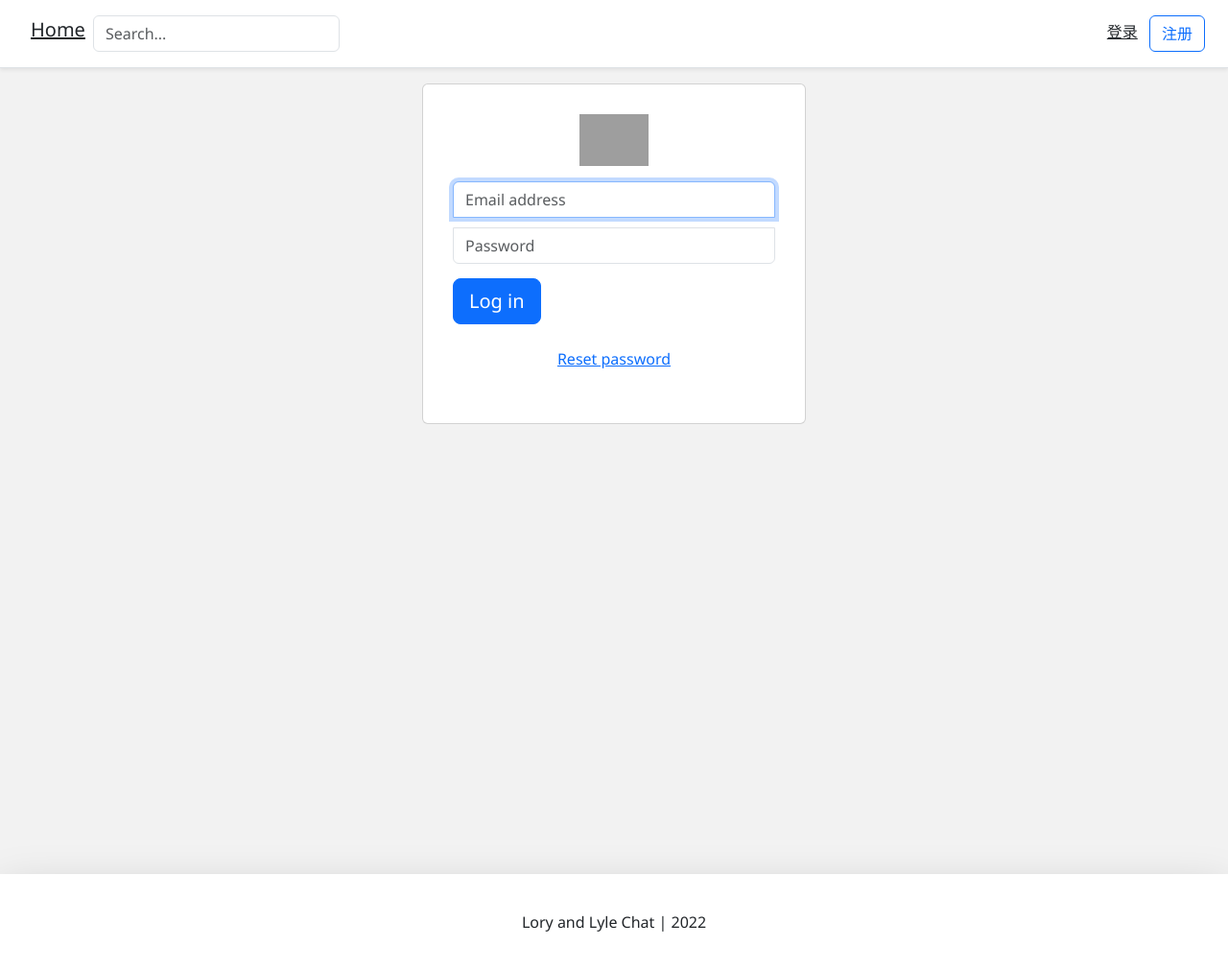
After one commit to lylelllll/webchat_v1, a Django app: page /login/ in a window 1280 px wide. The commit adds this page. Shown: the whole page at 96% size. Run offline with Django 3.2, Linux system fonts and the light colour scheme; some libraries are stand-ins or nearby versions; grey boxes are pictures that could not be loaded.

Commit message:
login&&logout

```diff
--- a/account/forms.py
+++ b/account/forms.py
@@ -27,3 +27,18 @@ class RegistrationForm(UserCreationForm):
 		except Account.DoesNotExist:
 			return username
 		raise forms.ValidationError('Username "%s" is already in use.' % username)
+
+class AccountAuthenticationForm(forms.ModelForm):
+
+	password = forms.CharField(label='Password', widget=forms.PasswordInput)
+
+	class Meta:
+		model = Account
+		fields = ('email', 'password')
+
+	def clean(self):
+		if self.is_valid():
+			email = self.cleaned_data['email']
+			password = self.cleaned_data['password']
+			if not authenticate(email=email, password=password):
+				raise forms.ValidationError("Invalid login")
--- /dev/null
+++ b/account/templates/account/login.html
@@ -0,0 +1,73 @@
+{% extends 'base.html' %}
+{% load static %}
+
+{% block content %}
+
+
+<style type="text/css">
+
+  .card-signin {
+	  width: 100%;
+	  max-width: 400px;
+	  padding: 15px;
+	  margin: auto;
+  }
+
+  .form-signin input[type="email"] {
+    margin-bottom: 10px;
+    border-bottom-right-radius: 0;
+    border-bottom-left-radius: 0;
+  }
+  .form-signin input[type="password"] {
+    margin-bottom: -1px;
+    border-top-left-radius: 0;
+    border-top-right-radius: 0;
+  }
+
+
+</style>
+
+<div class="container-fluid">
+	<div class="row justify-content-center">
+		<div class="card card-signin">
+		  <div class="card-body">
+		    <form class="form-signin" method="post">{% csrf_token %}
+				<div class="d-flex flex-column pb-3">
+				<img class="img-fluid mx-auto d-block" src="{% static 'pics/heart.png' %}" alt="logo" width="72" height="72">
+				</div>
+				<input type="email" name="email" id="inputEmail" class="form-control" placeholder="Email address" required autofocus>
+
+				<input type="password" name="password" id="inputPassword" class="form-control" placeholder="Password" required>
+
+				{% for field in login_form %}
+				<p>
+				{% for error in field.errors %}
+				<p style="color: red">{{ error }}</p>
+				{% endfor %}
+				</p>
+				{% endfor %}
+				{% if login_form.non_field_errors %}
+				<div style="color: red">
+				<p>{{login_form.non_field_errors}}</p>
+				</div>
+
+				{% endif %}
+
+				<button class="btn btn-lg btn-primary btn-block" type="submit">Log in</button>
+				</form>
+
+				<div class="d-flex flex-column my-4">
+					<a class="m-auto" href="#">Reset password</a>
+				</div>
+		  </div>
+		</div>
+
+	</div>
+</div>
+
+
+
+
+
+
+{% endblock content %}
--- a/account/views.py
+++ b/account/views.py
@@ -1,11 +1,8 @@
-from django.shortcuts import render
-
-# Create your views here.
 from django.shortcuts import render, redirect
 from django.http import HttpResponse
-from django.contrib.auth import login, authenticate
+from django.contrib.auth import login, authenticate, logout
 
-from account.forms import RegistrationForm
+from account.forms import RegistrationForm, AccountAuthenticationForm
 
 
 def register_view(request, *args, **kwargs):
@@ -33,3 +30,47 @@ def register_view(request, *args, **kwargs):
         form = RegistrationForm()
         context['registration_form'] = form
     return render(request, 'account/register.html', context)
+
+
+def logout_view(request):
+    logout(request)
+    return redirect("home")
+
+
+def login_view(request, *args, **kwargs):
+    context = {}
+
+    user = request.user
+    if user.is_authenticated:
+        return redirect("home")
+
+    destination = get_redirect_if_exists(request)
+    print("destination: " + str(destination))
+
+    if request.POST:
+        form = AccountAuthenticationForm(request.POST)
+        if form.is_valid():
+            email = request.POST['email']
+            password = request.POST['password']
+            user = authenticate(email=email, password=password)
+
+            if user:
+                login(request, user)
+                if destination:
+                    return redirect(destination)
+                return redirect("home")
+
+    else:
+        form = AccountAuthenticationForm()
+
+    context['login_form'] = form
+
+    return render(request, "account/login.html", context)
+
+
+def get_redirect_if_exists(request):
+    redirect = None
+    if request.GET:
+        if request.GET.get("next"):
+            redirect = str(request.GET.get("next"))
+    return redirect
--- a/templates/snippets/header.html
+++ b/templates/snippets/header.html
@@ -41,14 +41,14 @@
 								<img class="account-image rounded-circle m-auto d-block dropdown-toggle" id="id_profile_links" data-toggle="dropdown" aria-haspopup="true" aria-expanded="false" src="{{request.user.profile_image.url}}" alt="codingwithmitch logo" width="40" height="40">
 								<div class="dropdown-menu" aria-labelledby="id_profile_links">
 									<a class="dropdown-item" href="#">Account</a>
-									<a class="dropdown-item" href="#">Logout</a>
+									<a class="dropdown-item" href="{% url 'logout'%}">Logout</a>
 								</div>
 							</div>
 						</div>
 
 					</div>
 				{% else %}
-					<a class="p-2 text-dark" href="#">登录</a>
+					<a class="p-2 text-dark" href="{% url 'login' %}">登录</a>
 					<a class="btn btn-outline-primary" href="{% url 'register' %}">注册</a>
 				{% endif %}
 			</nav>
@@ -75,13 +75,13 @@
 							<img class="account-image rounded-circle m-auto d-block dropdown-toggle" id="id_profile_links" data-toggle="dropdown" aria-haspopup="true" aria-expanded="false" src="{{request.user.profile_image.url}}" alt="codingwithmitch logo" width="40" height="40">
 							<div class="dropdown-menu" aria-labelledby="id_profile_links">
 								<a class="dropdown-item" href="#">Account</a>
-								<a class="dropdown-item" href="#">Logout</a>
+								<a class="dropdown-item" href="{% url 'logout'%}">Logout</a>
 							</div>
 						</div>
 					</div>
 				</div>
 				{% else %}
-					<a class="p-2 text-dark" href="#">登录</a>
+					<a class="p-2 text-dark" href="{% url 'login' %}">登录</a>
 					<a class="btn btn-outline-primary" href="{% url 'register' %}">注册</a>
 				{% endif %}
 			</nav>
--- a/web_chat/urls.py
+++ b/web_chat/urls.py
@@ -24,11 +24,15 @@ from personal.views import (
 
 from account.views import (
     register_view,
+    login_view,
+    logout_view,
 )
 
 urlpatterns = [
     path('', home_screen_view, name='home'),
     path('admin/', admin.site.urls),
+    path('login/', login_view, name="login"),
+    path('logout/', logout_view, name="logout"),
     path('register/', register_view, name="register"),
 ]
 
```
